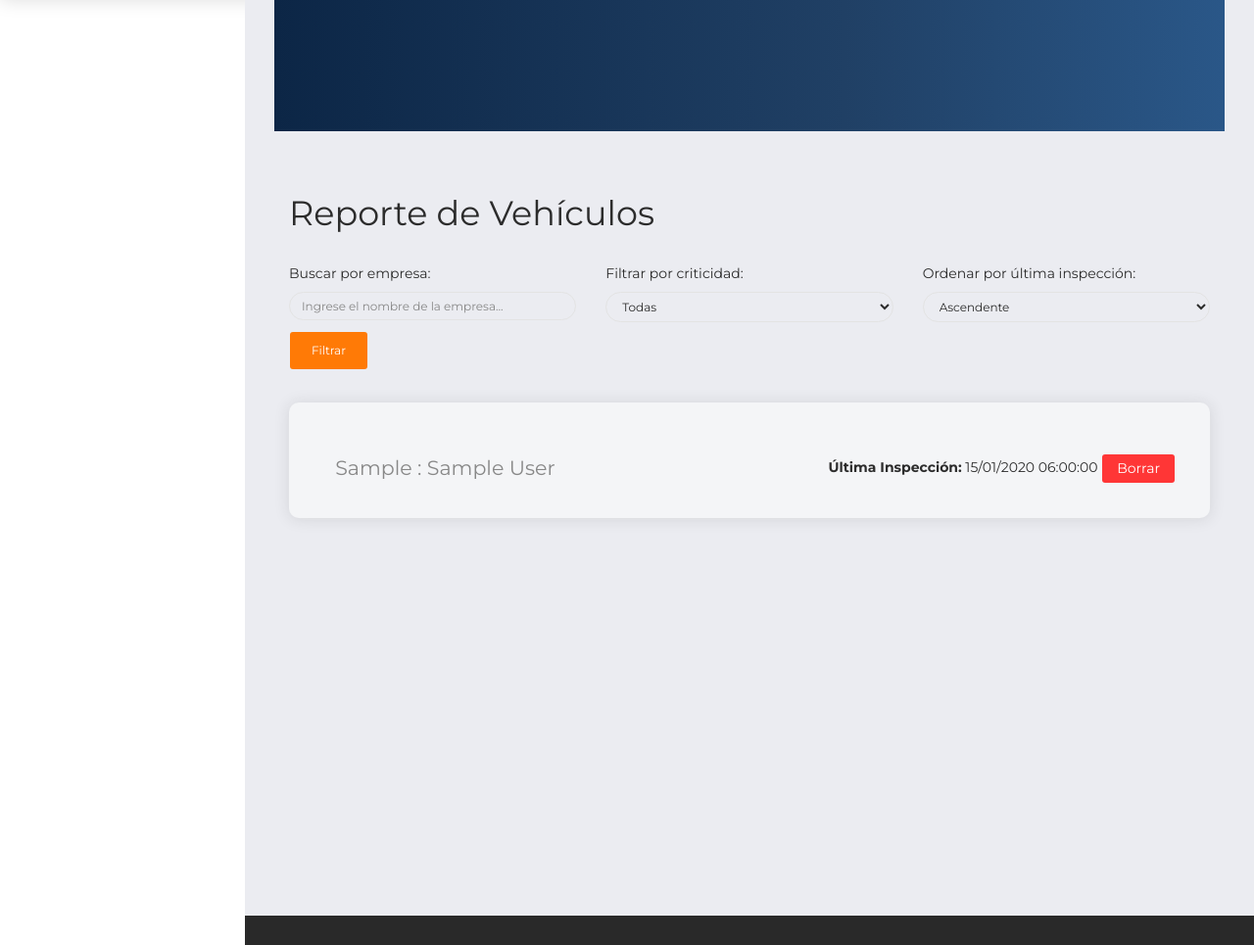
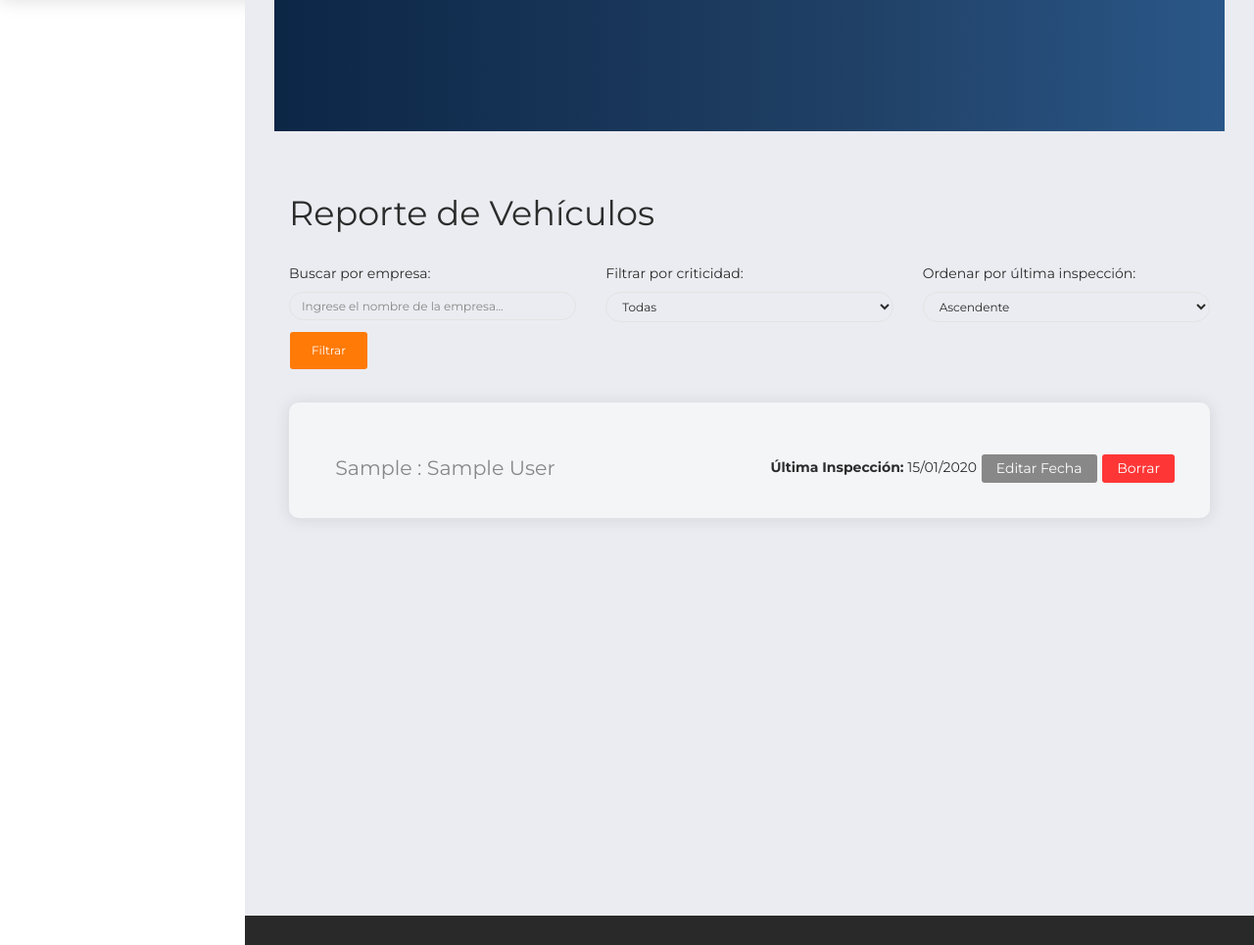
Before and after one commit to graphimates/tire, a Django app: page /vehiculos/reporte/ in a window 1280 px wide. Shown: the part 54-1019 px from the top of the page at 98% size. Run offline with Django 5.2, Linux system fonts and the light colour scheme; a user stored in the database is signed in; tables that the repository leaves empty hold one stand-in row (values such as "Sample post"); grey boxes marked "Sample" are stand-in pictures; some libraries are stand-ins or nearby versions.

Commit message:
filtros y fecha editables

```diff
--- a/neumatico/forms.py
+++ b/neumatico/forms.py
@@ -5,7 +5,7 @@ from .models import Neumatico, MedidaNeumatico
 class NeumaticoForm(forms.ModelForm):
     class Meta:
         model = Neumatico
-        fields = ['modelo', 'marca', 'medida', 'presion', 'huella', 'dot', 'averias', 'diseño', 'renovable']
+        fields = ['modelo', 'marca', 'medida', 'presion', 'huella', 'dot', 'averias', 'diseño', 'renovable', 'fecha_inspeccion']
         widgets = {
             'modelo': forms.Select(attrs={'class': 'form-control'}),
             'marca': forms.TextInput(attrs={'class': 'form-control'}),
@@ -16,6 +16,7 @@ class NeumaticoForm(forms.ModelForm):
             'averias': forms.CheckboxSelectMultiple(),
             'diseño': forms.TextInput(attrs={'class': 'form-control'}),
             'renovable': forms.CheckboxInput(),
+            'fecha_inspeccion': forms.DateInput(attrs={'class': 'form-control', 'type': 'date'}),
         }
 
     def __init__(self, *args, **kwargs):
@@ -23,6 +24,7 @@ class NeumaticoForm(forms.ModelForm):
         self.fields['averias'].required = False
         self.fields['renovable'].initial = False
         self.fields['dot'].required = True
+        self.fields['fecha_inspeccion'].required = False  # No es obligatorio seleccionar una fecha
 
     def clean(self):
         cleaned_data = super().clean()
--- a/templates/neumaticos/editar_neumatico.html
+++ b/templates/neumaticos/editar_neumatico.html
@@ -1,4 +1,3 @@
-<!-- Crear el archivo en: templates/neumaticos/editar_neumatico.html -->
 {% extends "base.html" %}
 
 {% block title %}Editar Neumático{% endblock %}
@@ -12,9 +11,4 @@
         <button type="submit" class="btn btn-primary">Guardar cambios</button>
     </form>
 </div>
-
-
-
-
-
 {% endblock %}
--- a/templates/vehiculos/reporte_vehiculos.html
+++ b/templates/vehiculos/reporte_vehiculos.html
@@ -57,11 +57,22 @@
                     </h2>
                     <div>
                         {% if item.vehiculo.ultima_inspeccion %}
-                            <span><strong>Última Inspección:</strong> {{ item.vehiculo.ultima_inspeccion|date:"d/m/Y H:i:s" }}</span>
+                            <span><strong>Última Inspección:</strong> {{ item.vehiculo.ultima_inspeccion|date:"d/m/Y " }}</span>
                         {% else %}
                             <span><strong>Última Inspección:</strong> Sin registro</span>
                         {% endif %}
                         {% if user.is_superuser %}
+                            <!-- Botón para editar la fecha de inspección -->
+                            <button class="btn btn-secondary btn-sm" onclick="toggleFechaForm({{ item.vehiculo.id }})">Editar Fecha</button>
+
+                            <!-- Formulario para seleccionar nueva fecha -->
+                            <form method="POST" action="{% url 'editar_fecha_inspeccion' item.vehiculo.id %}" class="form-fecha-inspeccion mt-2" id="formFecha{{ item.vehiculo.id }}" style="display: none;">
+                                {% csrf_token %}
+                                <input type="date" name="fecha_inspeccion" class="form-control" required>
+                                <button type="submit" class="btn btn-success btn-sm mt-2">Confirmar</button>
+                            </form>
+
+                            <!-- Botón para borrar el vehículo -->
                             <a href="{% url 'borrar_vehiculo' item.vehiculo.id %}" class="btn btn-danger btn-sm" onclick="return confirm('¿Estás seguro de que deseas eliminar este vehículo?');">Borrar</a>
                         {% endif %}
                     </div>
@@ -148,44 +159,10 @@
     </div>
 </div>
 
-<!-- Script de autocompletado -->
 <script>
-    document.addEventListener('DOMContentLoaded', function() {
-        const empresaInput = document.getElementById('empresa_autocomplete');
-        const autocompleteResults = document.getElementById('autocomplete-results');
-        const empresas = {{ empresas_json|safe }};  // Empresas cargadas desde el servidor en formato JSON
-
-        empresaInput.addEventListener('input', function() {
-            const input = this.value.toLowerCase();
-            let filteredEmpresas = empresas.filter(empresa => empresa.toLowerCase().includes(input));
-
-            autocompleteResults.innerHTML = '';  // Limpiar los resultados anteriores
-            if (filteredEmpresas.length > 0) {
-                filteredEmpresas.forEach(function(empresa) {
-                    const suggestionItem = document.createElement('div');
-                    suggestionItem.classList.add('dropdown-item');
-                    suggestionItem.textContent = empresa;
-
-                    // Hacer clic en una sugerencia para autocompletar
-                    suggestionItem.addEventListener('click', function() {
-                        empresaInput.value = empresa;
-                        autocompleteResults.innerHTML = '';  // Limpiar las sugerencias después de seleccionar
-                    });
-
-                    autocompleteResults.appendChild(suggestionItem);
-                });
-                autocompleteResults.classList.add('show');
-            } else {
-                autocompleteResults.classList.remove('show');
-            }
-        });
-
-        // Cerrar la lista si el usuario hace clic fuera de las sugerencias
-        document.addEventListener('click', function(event) {
-            if (!empresaInput.contains(event.target) && !autocompleteResults.contains(event.target)) {
-                autocompleteResults.classList.remove('show');
-            }
-        });
-    });
+    function toggleFechaForm(vehiculoId) {
+        var form = document.getElementById('formFecha' + vehiculoId);
+        form.style.display = form.style.display === 'none' ? 'block' : 'none';
+    }
 </script>
 {% endblock %}
--- a/vehiculos/urls.py
+++ b/vehiculos/urls.py
@@ -5,5 +5,6 @@ urlpatterns = [
     path('crear/<int:user_id>/', views.crear_vehiculo, name='crear_vehiculo'),
     path('reporte/', views.reporte_vehiculos, name='reporte_vehiculos'),  # Nueva ruta para el reporte de vehículos
     path('borrar/<int:vehiculo_id>/', views.borrar_vehiculo, name='borrar_vehiculo'),  # Asegúrate de que esta ruta esté definida
+    path('editar_fecha_inspeccion/<int:vehiculo_id>/', views.editar_fecha_inspeccion, name='editar_fecha_inspeccion'),
 
 ]
--- a/vehiculos/views.py
+++ b/vehiculos/views.py
@@ -100,3 +100,19 @@ def borrar_vehiculo(request, vehiculo_id):
     vehiculo = get_object_or_404(Vehiculo, id=vehiculo_id)
     vehiculo.delete()
     return redirect('reporte_vehiculos')
+
+@login_required
+@user_passes_test(is_admin)
+def editar_fecha_inspeccion(request, vehiculo_id):
+    vehiculo = get_object_or_404(Vehiculo, id=vehiculo_id)
+
+    if request.method == 'POST':
+        nueva_fecha = request.POST.get('fecha_inspeccion')
+        if nueva_fecha:
+            # Actualizar la fecha de inspección de todos los neumáticos actuales
+            vehiculo.ultima_inspeccion = nueva_fecha
+            vehiculo.neumaticos.update(fecha_inspeccion=nueva_fecha)  # Actualizar los neumáticos actuales
+            vehiculo.save()
+            return redirect('reporte_vehiculos')
+
+    return redirect('reporte_vehiculos')
```
Also changed, not shown: neumatico/views.py (+7 -5 lines).
